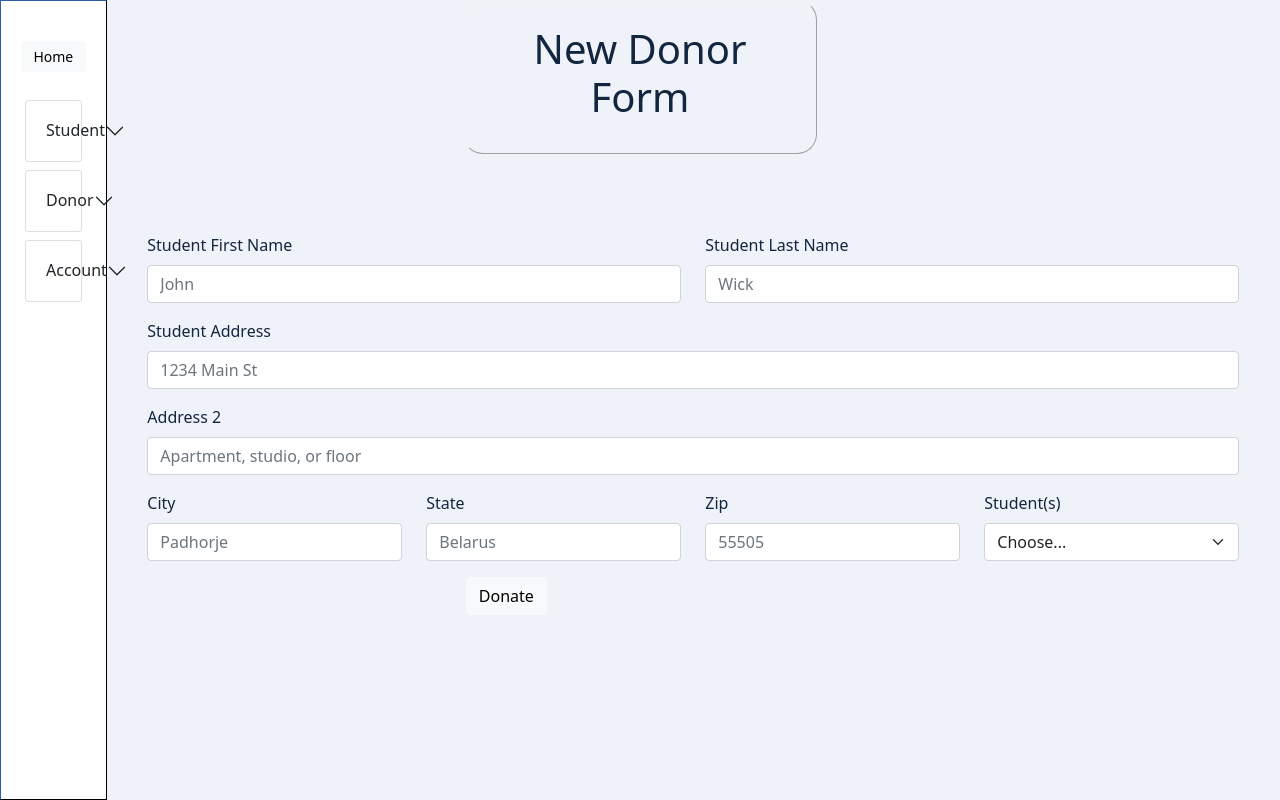
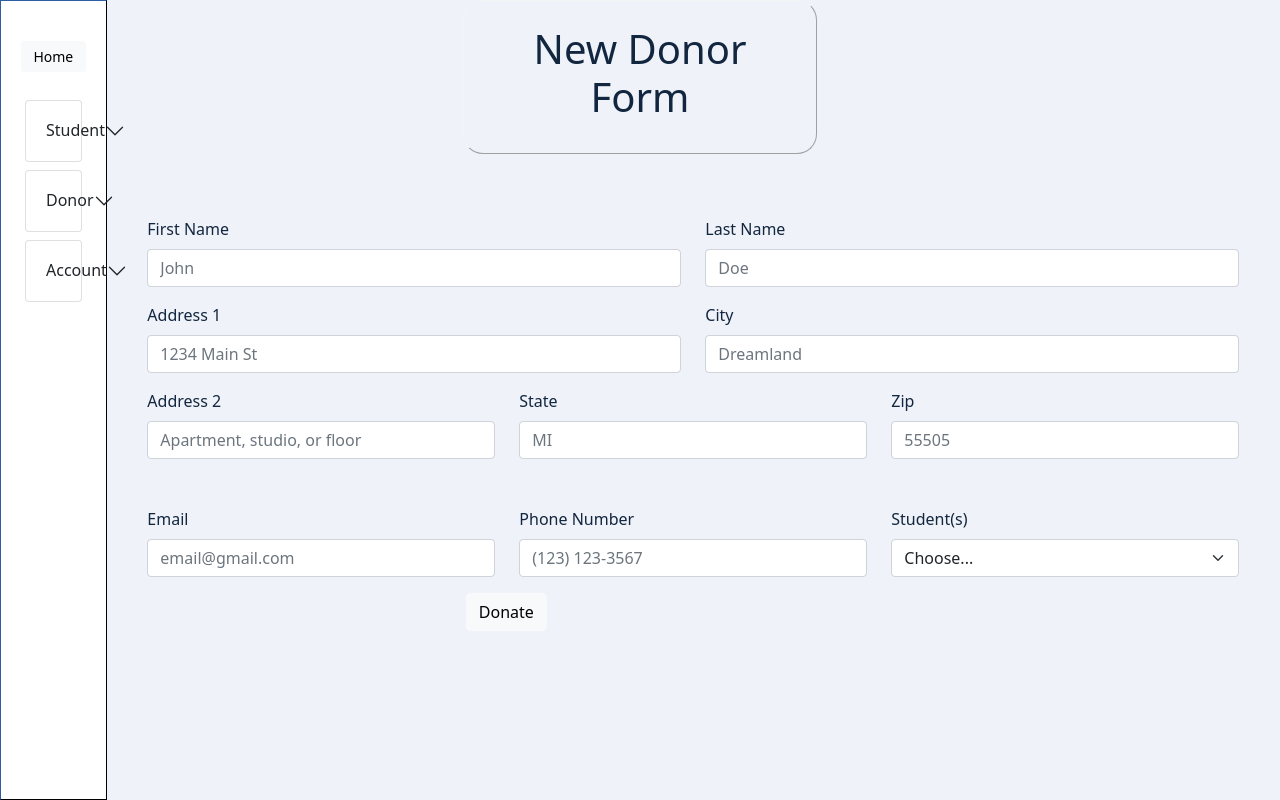
Before and after one commit to veggiepilot/gca-donor-dashboard-react-app, a React (Create React App) app in the folder client/: page /NewDonation in a window 1280 px wide. Built offline with nearby package versions, Linux system fonts and the light colour scheme.

Commit message:
all forms have been updated to match seeds

```diff
--- a/client/src/components/forms/accountForm.js
+++ b/client/src/components/forms/accountForm.js
@@ -11,6 +11,17 @@ const AccountForm = () => {
       <Container>
         <Form>
           <Row className="mb-3">
+            <Form.Group as={Col} controlId="formGridFirstName">
+              <Form.Label>First Name</Form.Label>
+              <Form.Control type="firstname" placeholder="John" />
+            </Form.Group>
+
+            <Form.Group as={Col} controlId="formGridLastName">
+              <Form.Label>Last Name</Form.Label>
+              <Form.Control type="lastname" placeholder="Doe" />
+            </Form.Group>
+          </Row>
+          <Row>
             <Form.Group as={Col} controlId="formGridEmail">
               <Form.Label>Email</Form.Label>
               <Form.Control type="email" placeholder="Enter email" />
@@ -21,43 +32,14 @@ const AccountForm = () => {
               <Form.Control type="password" placeholder="Password" />
             </Form.Group>
           </Row>
+        </Form>
 
-          <Form.Group className="mb-3" controlId="formGridAddress1">
-            <Form.Label>Address</Form.Label>
-            <Form.Control placeholder="1234 Main St" />
-          </Form.Group>
-
-          <Form.Group className="mb-3" controlId="formGridAddress2">
-            <Form.Label>Address 2</Form.Label>
-            <Form.Control placeholder="Apartment, studio, or floor" />
-          </Form.Group>
-
-          <Row className="mb-3">
-            <Form.Group as={Col} controlId="formGridCity">
-              <Form.Label>City</Form.Label>
-              <Form.Control />
-            </Form.Group>
-
-            <Form.Group as={Col} controlId="formGridState">
-              <Form.Label>State</Form.Label>
-              <Form.Select defaultValue="Choose...">
-                <option>Choose...</option>
-                <option>...</option>
-              </Form.Select>
-            </Form.Group>
-
-            <Form.Group as={Col} controlId="formGridZip">
-              <Form.Label>Zip</Form.Label>
-              <Form.Control />
-            </Form.Group>
-          </Row>
-
-          <Stack gap={2} className="col-md-5 mx-auto">
+         <Stack gap={2} className="col-md-5 mt-3 mx-auto">
             <Link to="/dashboard">
               <Button variant="light">Save changes</Button>
             </Link>
-          </Stack>
-        </Form>
+        </Stack>
+
       </Container>
     </>
   );
--- a/client/src/components/forms/createStudentForm.js
+++ b/client/src/components/forms/createStudentForm.js
@@ -20,31 +20,15 @@ const CreateStudentForm = () => {
               <Form.Control type="lastname" placeholder="Last Name" />
             </Form.Group>
           </Row>
-
-          <Form.Group className="mb-3" controlId="formGridAddress1">
-            <Form.Label>Student Address</Form.Label>
-            <Form.Control placeholder="1234 Main St" />
-          </Form.Group>
-
-          <Form.Group className="mb-3" controlId="formGridAddress2">
-            <Form.Label>Address 2</Form.Label>
-            <Form.Control placeholder="Apartment, studio, or floor" />
-          </Form.Group>
-
-          <Row className="mb-3">
-            <Form.Group as={Col} controlId="formGridCity">
-              <Form.Label>City</Form.Label>
-              <Form.Control />
+          <Row>
+            <Form.Group as={Col} controlId="formGridEmail">
+              <Form.Label>Parent Email</Form.Label>
+              <Form.Control type="email" placeholder="Enter email" />
             </Form.Group>
 
-            <Form.Group as={Col} controlId="formGridState">
-              <Form.Label>State</Form.Label>
-              <Form.Control />
-            </Form.Group>
-
-            <Form.Group as={Col} controlId="formGridZip">
-              <Form.Label>Zip</Form.Label>
-              <Form.Control />
+            <Form.Group as={Col} className="mb-3" controlId="formGridFunding">
+              <Form.Label>Funding Needed</Form.Label>
+              <Form.Control data-type="currency" placeholder="$ 12,000" />
             </Form.Group>
 
             <Form.Group as={Col} controlId="formGridDonor">
@@ -55,13 +39,12 @@ const CreateStudentForm = () => {
               </Form.Select>
             </Form.Group>
           </Row>
-
-          <Stack gap={2} className="col-md-5 mx-auto">
-            <Link to="/dashboard">
-              <Button variant="light">Create</Button>
-            </Link>
-          </Stack>
         </Form>
+        <Stack className="col-md-5 p-2 m-2 mx-auto ">
+          <Link to="/dashboard">
+            <Button variant="light">Create</Button>
+          </Link>
+        </Stack>
       </Container>
     </>
   );
--- a/client/src/components/forms/donationForm.js
+++ b/client/src/components/forms/donationForm.js
@@ -12,40 +12,50 @@ const donationForm = (props) => {
         <Form>
           <Row className="mb-3">
             <Form.Group as={Col} controlId="formGridFirstName">
-              <Form.Label>Student First Name</Form.Label>
+              <Form.Label>First Name</Form.Label>
               <Form.Control type="firstname" placeholder="John" />
             </Form.Group>
 
             <Form.Group as={Col} controlId="formGridLastName">
-              <Form.Label>Student Last Name</Form.Label>
-              <Form.Control type="lastname" placeholder="Wick" />
+              <Form.Label>Last Name</Form.Label>
+              <Form.Control type="lastname" placeholder="Doe" />
             </Form.Group>
           </Row>
+          <Row className="mb-3">
+            <Form.Group as={Col} controlId="formGridAddress1">
+              <Form.Label>Address 1</Form.Label>
+              <Form.Control placeholder="1234 Main St" />
+            </Form.Group>
 
-          <Form.Group className="mb-3" controlId="formGridAddress1">
-            <Form.Label>Student Address</Form.Label>
-            <Form.Control placeholder="1234 Main St" />
-          </Form.Group>
-
-          <Form.Group className="mb-3" controlId="formGridAddress2">
-            <Form.Label>Address 2</Form.Label>
-            <Form.Control placeholder="Apartment, studio, or floor" />
-          </Form.Group>
-
-          <Row className="mb-3">
             <Form.Group as={Col} controlId="formGridCity">
               <Form.Label>City</Form.Label>
-              <Form.Control placeholder="Padhorje" />
+              <Form.Control placeholder="Dreamland" />
             </Form.Group>
-
+          </Row>
+          <Row className="mb-3">
+            <Form.Group as={Col} className="mb-3" controlId="formGridAddress2">
+              <Form.Label>Address 2</Form.Label>
+              <Form.Control placeholder="Apartment, studio, or floor" />
+            </Form.Group>
             <Form.Group as={Col} controlId="formGridState">
               <Form.Label>State</Form.Label>
-              <Form.Control placeholder="Belarus" />
+              <Form.Control placeholder="MI" />
             </Form.Group>
-
             <Form.Group as={Col} controlId="formGridZip">
               <Form.Label>Zip</Form.Label>
               <Form.Control placeholder="55505" />
+            </Form.Group>
+          </Row>
+          <Row className="mb-3"></Row>
+          <Row className="mb-3">
+            <Form.Group as={Col} controlId="formGridEmail">
+              <Form.Label>Email</Form.Label>
+              <Form.Control type="email" placeholder="email@gmail.com" />
+            </Form.Group>
+
+            <Form.Group as={Col} controlId="formGridPhone">
+              <Form.Label>Phone Number</Form.Label>
+              <Form.Control type="phone" placeholder="(123) 123-3567" />
             </Form.Group>
 
             <Form.Group as={Col} controlId="formGridStudent">
```
